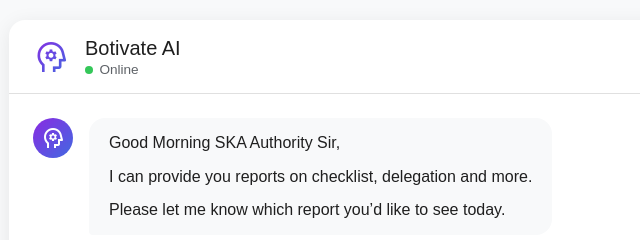
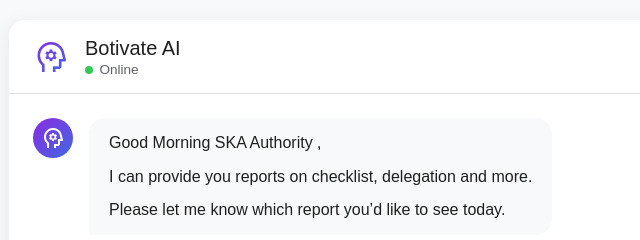
Before and after one commit to InternsatBotivate/SKAChatbot, a plain HTML site: page index.html in a window 1280 px wide. Shown: the top 240 px of the page, 231-871 px from the left. Drawn offline with nearby package versions, Linux system fonts and the light colour scheme; a web font is replaced by a local one.

Commit message:
minor fix

```diff
--- a/index.html
+++ b/index.html
@@ -494,7 +494,7 @@
             }
 
             return `
-                <p>Good ${timeOfDay} ${directorName} Sir,</p>
+                <p>Good ${timeOfDay} ${directorName} ,</p>
                 <p>I can provide you reports on checklist, delegation and more.</p>
                 <p>Please let me know which report you’d like to see today.</p>
             `;
```
